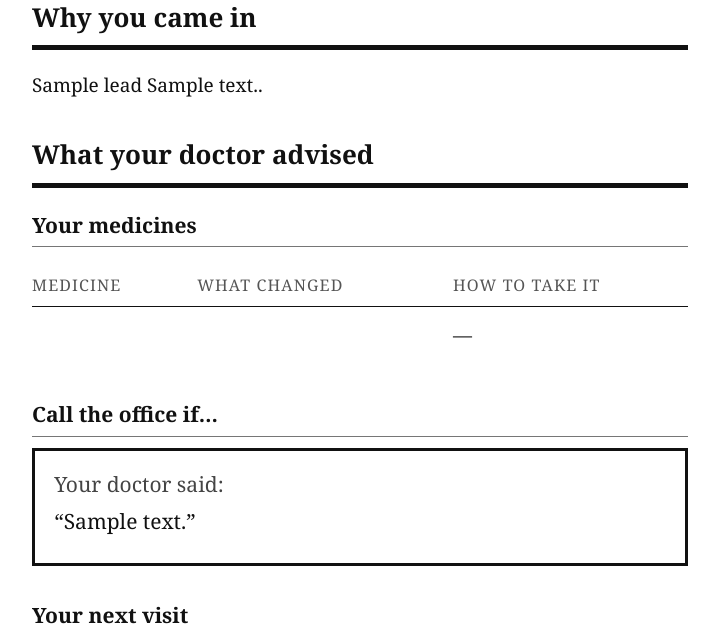
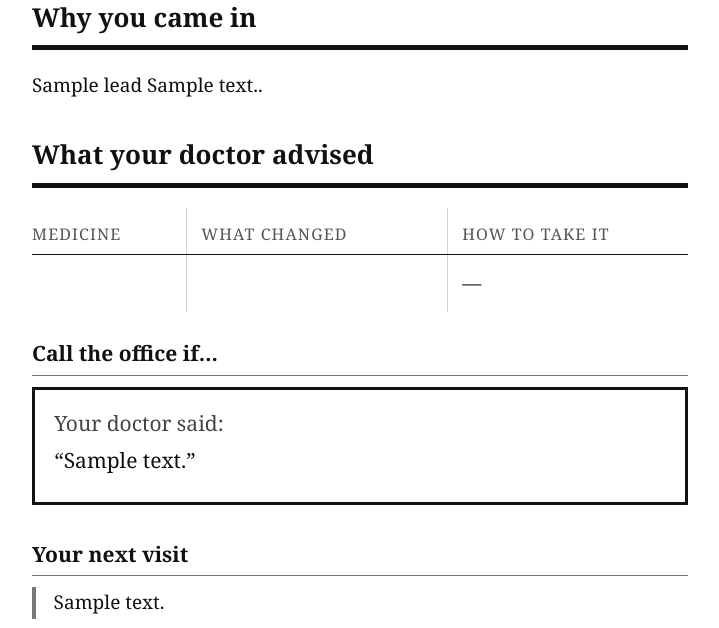
Before and after one commit to point25xengineer/mnemonica, a Python web app: template visitnotes/render/templates/patient.html in a window 1280 px wide. Shown: the part 149-777 px from the top of the page, without its empty margins (280-999 px from the left). Run offline with Jinja, Linux system fonts and the light colour scheme; the template is opened without the code that fills it: most values are stand-ins (such as "Sample title", 1, 10 or a date in 2020).

Commit message:
Table gets column rules; drop the 'Your medicines' heading
Column rules between cells, none on the outer edge, so the three columns
read as columns rather than as three runs of text sharing a row.

The heading went because the table's own head already says MEDICINE. Two
labels for one object, under a part heading that had already said what
the section was.

Co-Authored-By: Claude Opus 5 <noreply@anthropic.com>

```diff
--- a/visitnotes/render/templates/patient.html
+++ b/visitnotes/render/templates/patient.html
@@ -48,9 +48,14 @@
   table.meds { border-collapse: collapse; width: 100%; margin: .4rem 0 1.5rem; }
   table.meds th, table.meds td {
     text-align: left; vertical-align: top;
-    padding: .85rem .9rem .85rem 0; border-bottom: 1px solid #d5d5d5;
+    padding: .8rem .9rem;
+    border-bottom: 1px solid #d5d5d5;
+    border-right: 1px solid #d5d5d5;   /* column rules */
   }
-  table.meds td:last-child, table.meds th:last-child { padding-right: 0; }
+  table.meds td:first-child, table.meds th:first-child { padding-left: 0; }
+  table.meds td:last-child, table.meds th:last-child {
+    padding-right: 0; border-right: none;
+  }
   table.meds thead th {
     font-size: 16px; font-weight: 400; color: #555;
     text-transform: uppercase; letter-spacing: .07em;
@@ -118,7 +123,6 @@
 <h2>What your doctor advised</h2>
 
 {% if medications %}
-<h3>Your medicines</h3>
 {% macro cell(sentence) -%}
   {%- for f in sentence.fragments -%}
     {%- if f.strong %}<strong>{{ f.text }}</strong>{% else %}{{ f.text }}{% endif -%}
```
